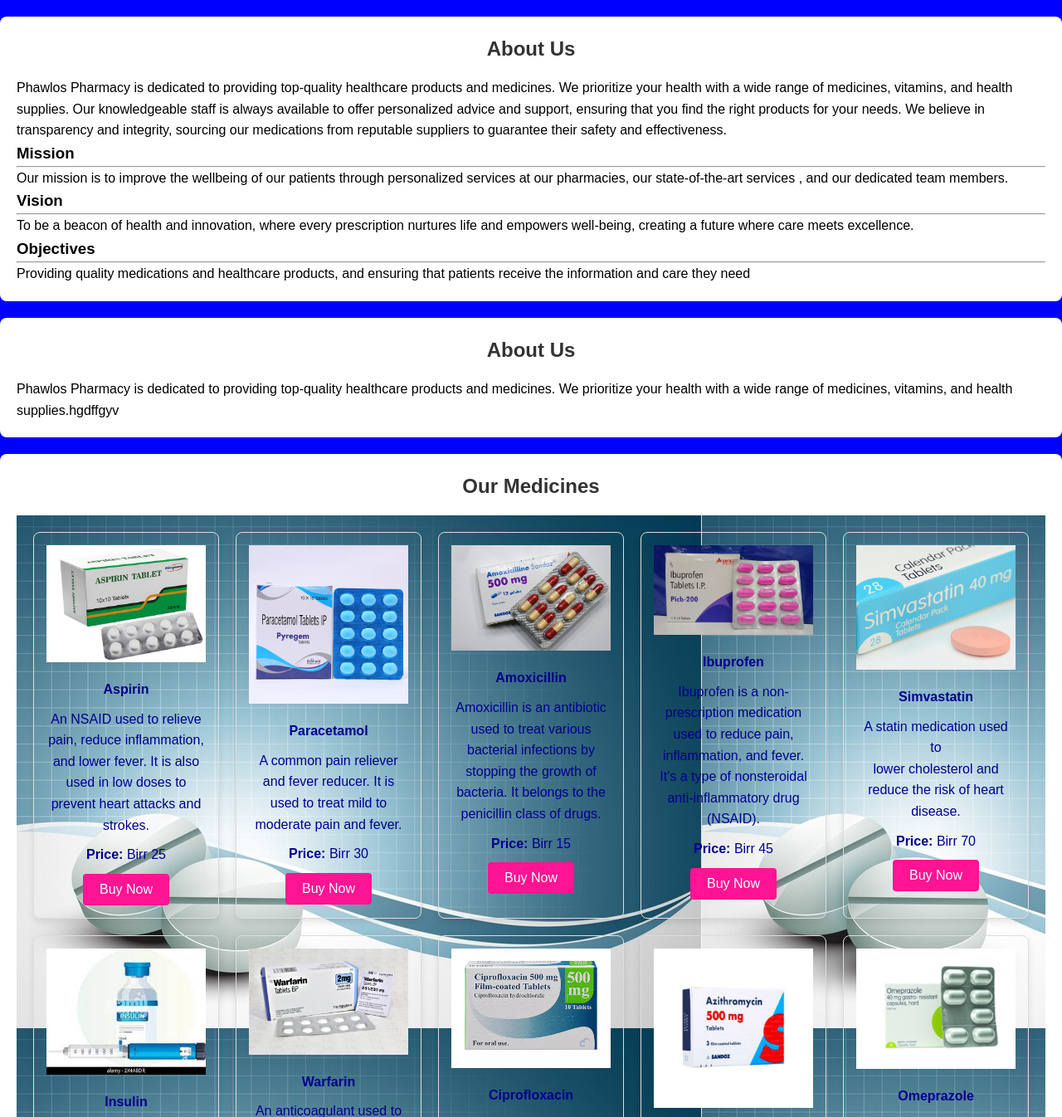
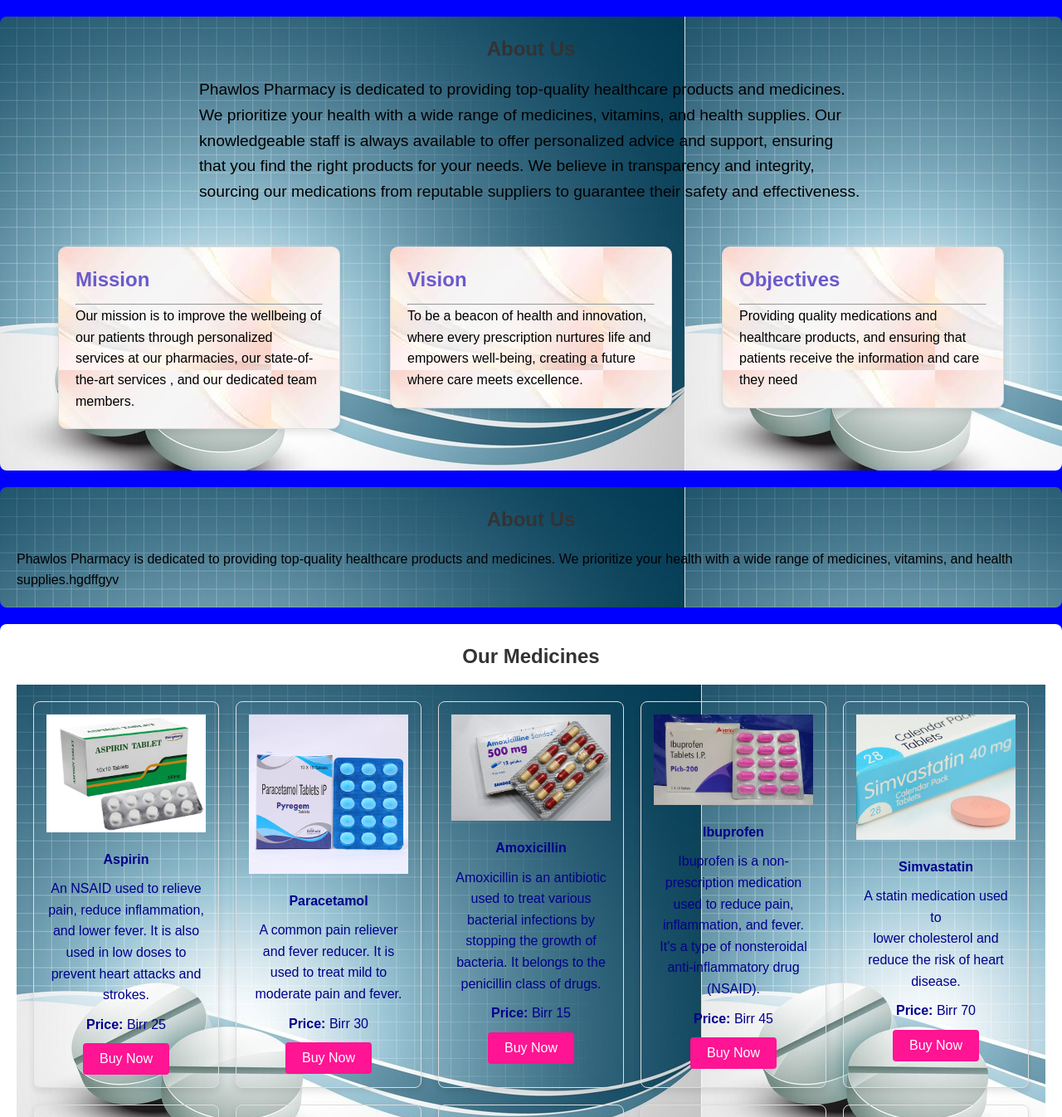
Before and after one commit to Aman3545/Our-project, a PHP site: page /HTML/index.html in a window 1280 px wide. Shown: the part 127-1473 px from the top of the page at 83% size. Run offline with PHP 8.4, Linux system fonts and the light colour scheme.

Commit message:
about.css

```diff
--- a/CSS/index.css
+++ b/CSS/index.css
@@ -112,6 +112,84 @@ section p {
   border-radius: 15%;
 }
 /*end home section*/
+/*start about section*/
+
+.abt {
+  text-align: center;
+  color: #333;
+}
+
+#about {
+  background-image: url(../images/image.png);
+}
+
+.about-1 {
+  margin-bottom: 20px;
+}
+
+.about-1 h1 {
+  font-size: 2em;
+  color: slateblue;
+}
+
+.about-1 p {
+  font-size: 1.2em;
+  color: black;
+  max-width: 800px;
+  margin: 0 auto;
+}
+
+.content-box-lg {
+  padding: 20px;
+}
+
+.container-abt {
+  display: flex;
+  justify-content: space-around;
+  flex-wrap: wrap;
+}
+
+.col-md-4 {
+  flex: 1;
+  min-width: 250px;
+  max-width: 30%;
+  box-sizing: border-box;
+  display: inline-block;
+  cursor: pointer;
+}
+
+.about-item {
+  background-image: url(../images/Soft\ BK\ images.jpg);
+  background-color: darkgray;
+  border: 1px solid #ddd;
+  border-radius: 10px;
+  padding: 20px;
+  margin: 10px;
+  box-shadow: 0 4px 8px rgba(0, 0, 0, 0.1);
+  transition: transform 0.3s, box-shadow 0.3s;
+}
+
+.about-item:hover {
+  transform: translateY(-30px);
+  box-shadow: 0 8px 16px rgba(0, 0, 0, 0.2);
+}
+
+.about-item i {
+  font-size: 3em;
+  color: darkblue;
+  margin-bottom: 10px;
+}
+
+.about-item h3 {
+  font-size: 1.5em;
+  color: slateblue;
+  margin-bottom: 10px;
+}
+
+.about-item p {
+  font-size: 1em;
+}
+/*end about section*/
 
 
 /* Start Medicine  Styling */
```
